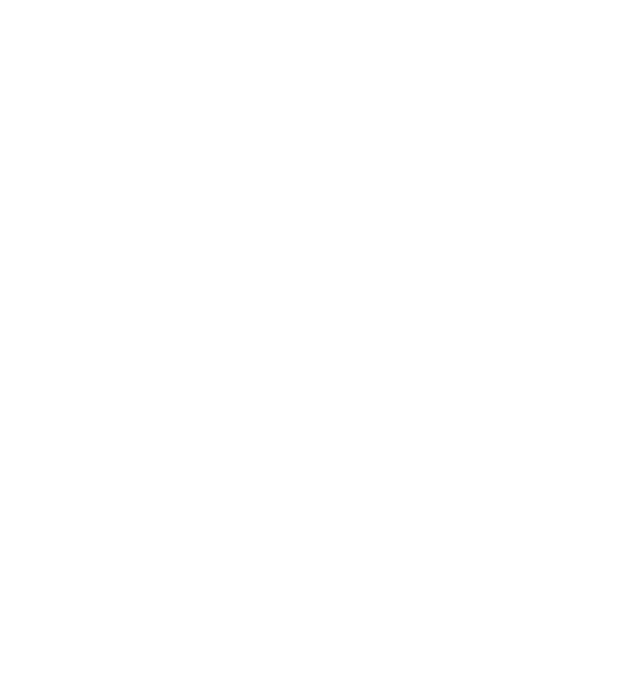
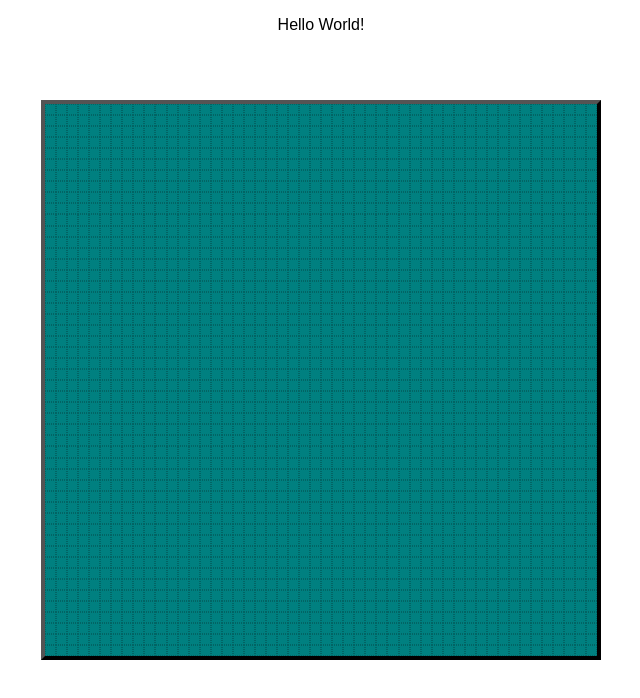
Before and after one commit to Velarken/Etch-a-Sketch, a plain HTML site: page index.html in a window 1280 px wide. Shown: the whole page, without its empty margins (319-959 px from the left). Drawn offline with Linux system fonts and the light colour scheme.

Commit message:
added basic function

```diff
--- a/etch_a_sketch.js
+++ b/etch_a_sketch.js
@@ -1,7 +1,3 @@
-
-const gridContainer = document.getElementById('#gridContainer');
-document.createElement('div');
-
 // Generate baseline grid, 16x16
     // function for generating divs defaults to 16x16
 
@@ -17,3 +13,31 @@ document.createElement('div');
 // Generate new grid based off of user input
     // Create number of columns based off user input
     // For each column, add same number of rows to each column
+const gridContainer = document.querySelector('#gridContainer');
+gridContainer.addEventListener('mouseover', changeColor);
+
+function generateGrid(num) {
+    // Constructors
+    // Generate Columns
+    gridContainer.replaceChildren();
+    for (let y=0; y < num; y++) {
+        let column = document.createElement('div');
+        column.className = 'column';
+        // Generate Rows
+        for (let x=0; x < num; x++) {
+            let row = document.createElement('row');
+            row.className = 'row';
+            row.id = x + ',' + y;
+            column.appendChild(row);
+        }
+        gridContainer.appendChild(column);
+    }
+}
+generateGrid(50);
+
+// Hovering over a div changes its color to black
+function changeColor(event) {
+    if (event.target.className == 'row') {
+        event.target.style.backgroundColor = "blue";
+    }
+}
--- a/index.html
+++ b/index.html
@@ -6,7 +6,12 @@
         <link rel="stylesheet" href="style.css">
     </head>
     <body>
-        <div id="gridContainer"></div>
+        <div id="header">
+            <p>Hello World!</p>
+        </div>
+        <div id="pageContent">
+            <div id="gridContainer"></div>
+        </div>
         <script src="etch_a_sketch.js"></script>
     </body>
 </html>
--- a/style.css
+++ b/style.css
@@ -1,3 +1,35 @@
 * {
     font-family: sans-serif;
 }
+#pageContent {
+    display:flex;
+    align-items: center;
+    justify-content: center;
+}
+
+#header {
+    text-align: center;
+}
+
+#gridContainer {
+    display:flex;
+    flex-direction: column;
+    width:70vmin;
+    height:70vmin;
+    box-sizing: border-box;
+    border:4px outset black;
+    margin-top:50px;
+}
+
+#gridContainer .column {
+    display:flex;
+    flex:1;
+}
+
+#gridContainer .row {
+    display:flex;
+    flex:1;
+    background-color: teal;
+    border:1px dotted rgb(2, 100, 100);
+
+}
```
